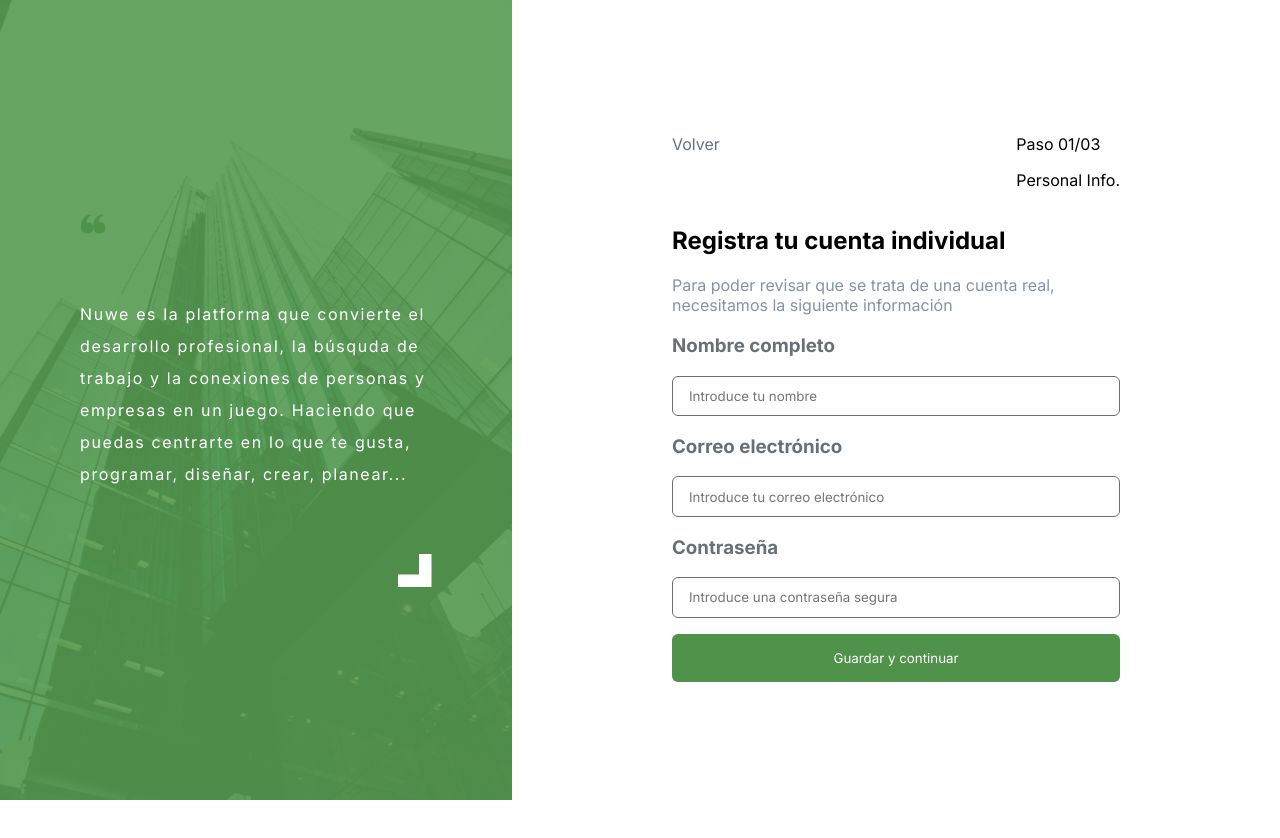
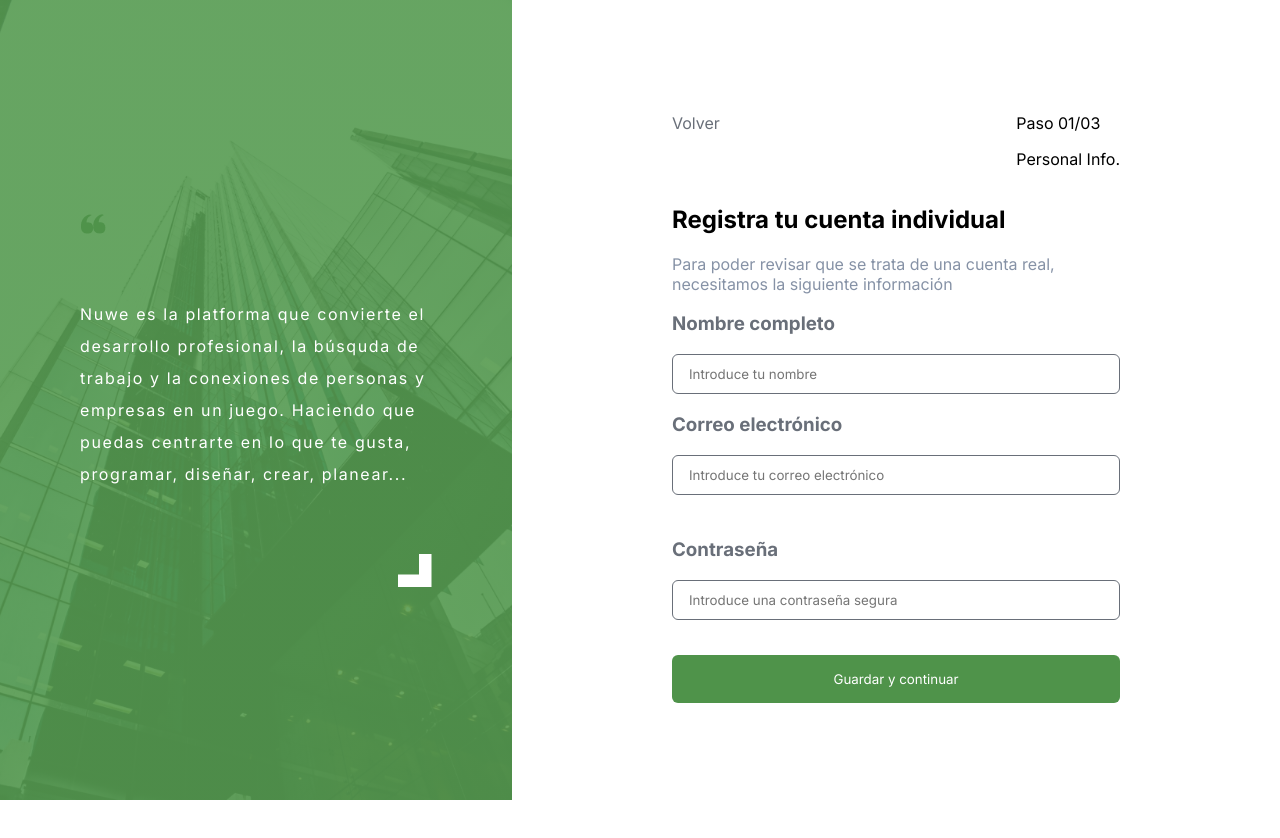
Before and after one commit to judithmg/mwc-hackaton, a React (Create React App) app: page /register in a window 1280 px wide. Shown: the top 838 px of the page. Built offline with nearby package versions, Linux system fonts and the light colour scheme.

Commit message:
updated styles

```diff
--- a/src/styles/App.scss
+++ b/src/styles/App.scss
@@ -63,17 +63,22 @@
     color: $gray;
   }
 }
+.input-errors {
+  font-size: 0.7rem;
+  color: red;
+  min-height: 0.8rem;
+}
 
 button {
   cursor: pointer;
 }
-@media screen and (max-width: 1200px) {
+@media (max-width: 1200px) {
   section {
     padding: 5rem;
   }
 }
 
-@media screen and (max-width: 600px) {
+@media (max-width: 600px) {
   aside {
     display: none;
   }
--- a/src/styles/Input.scss
+++ b/src/styles/Input.scss
@@ -1,7 +1,6 @@
 @import "index.scss";
 
-.input-number,
-.input-email {
+input {
   max-width: 600px;
   outline: none;
   border: 1px solid $gray;
```
